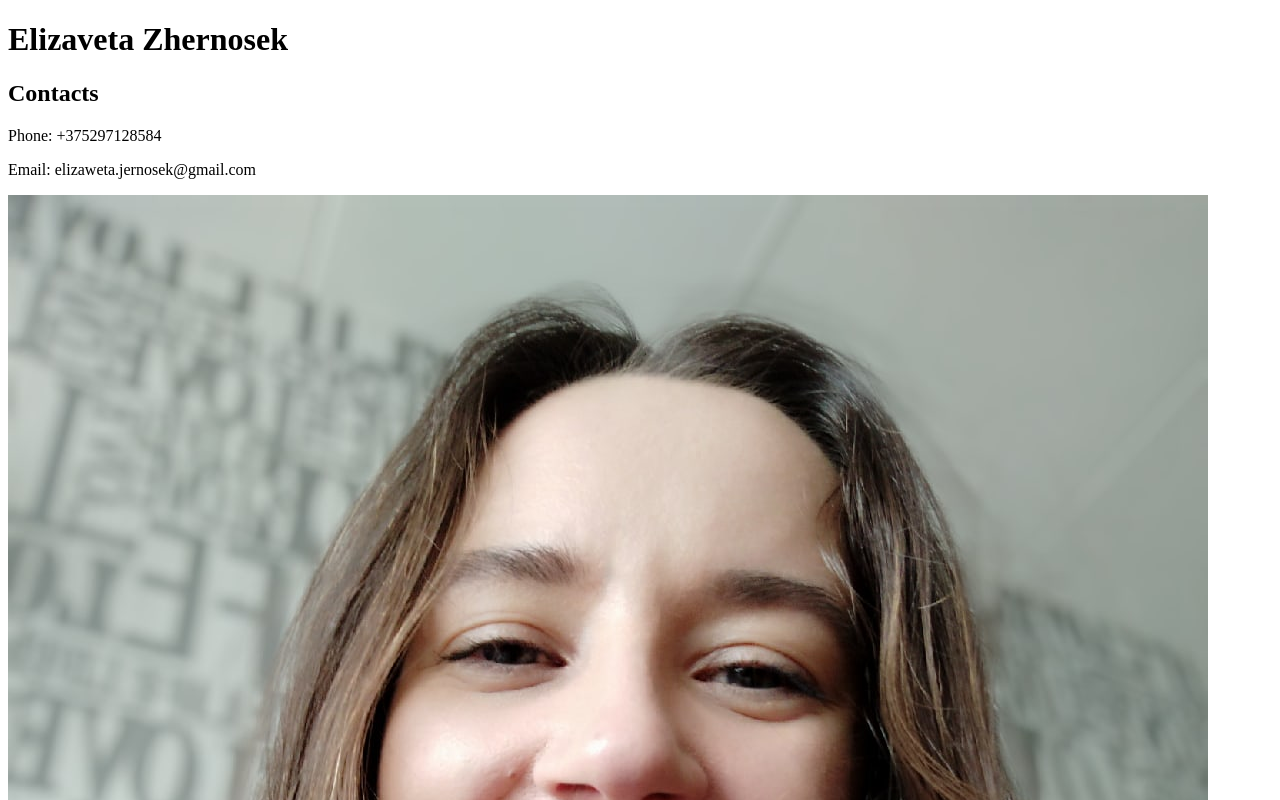
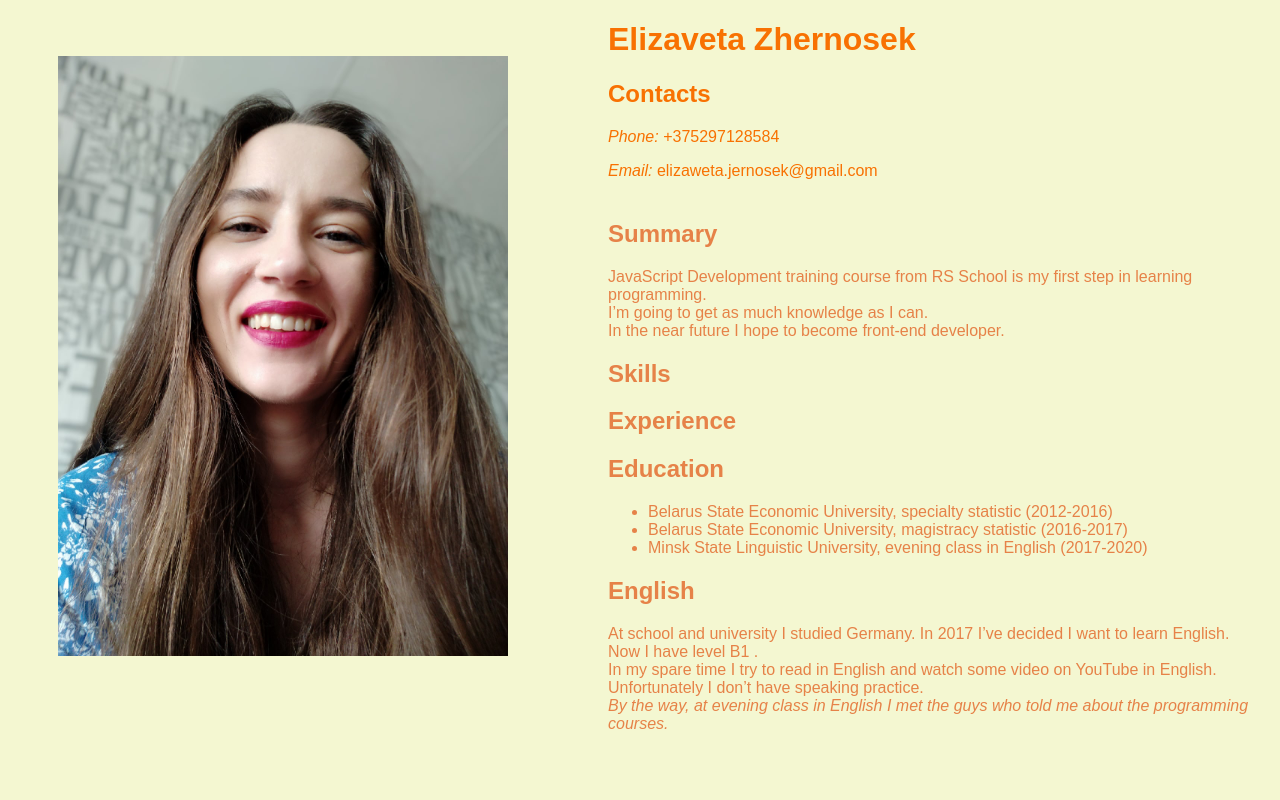
Before and after one commit to ElizavetaZhernosek/rsschool-cv, a plain HTML site: page index.html in a window 1280 px wide. Shown: the top 800 px of the page. Drawn offline with Linux system fonts and the light colour scheme.

Commit message:
feat: add style

```diff
--- a/index.html
+++ b/index.html
@@ -8,10 +8,12 @@
   </head>
   <body>
     <header>
-      <h1>Elizaveta Zhernosek</h1>
+      <div class="info">
+        <h1>Elizaveta Zhernosek</h1>
       <h2>Contacts</h2>
-      <p>Phone: +375297128584</p>
-      <p>Email: elizaweta.jernosek@gmail.com</p>
+      <p><em>Phone:</em> +375297128584</p>
+      <p><em>Email:</em> elizaweta.jernosek@gmail.com</p>
+    </div>
       <img src="image/me.jpg" alt="Elizaveta Zhernosek">
     </header>
     <main>
@@ -41,10 +43,10 @@
       <section>
         <h2>English</h2>
         <p>At school and university I studied Germany. In 2017 I’ve decided I want to learn English.<br>
-            Now I have level B1.<br>
+            Now I have level <srtrong> B1 </srtrong> .<br>
             In my spare time I try to read in English and watch some video on YouTube in English.
             Unfortunately I don’t have speaking practice.<br>
-            By the way, at evening class in English I met the guys who told me about the programming courses.
+            <i>By the way, at evening class in English I met the guys who told me about the programming courses.</i>
             </p>
       </section>
     </main>
--- a/style.css
+++ b/style.css
@@ -0,0 +1,20 @@
+body {
+    background: #f4f7d1;
+    font-family: Arial, Helvetica, sans-serif;
+    }
+
+img {
+    width: 450px;
+    height: 600px;
+    margin: -140px 0px 0px 50px;
+}
+.info {
+padding: 0px 0px 0px 600px;
+}
+main {
+    margin: -460px 0px 0px 600px;
+  color: rgb(230, 130, 72);
+}
+div {
+   color: rgb(248, 113, 2);
+}
```
